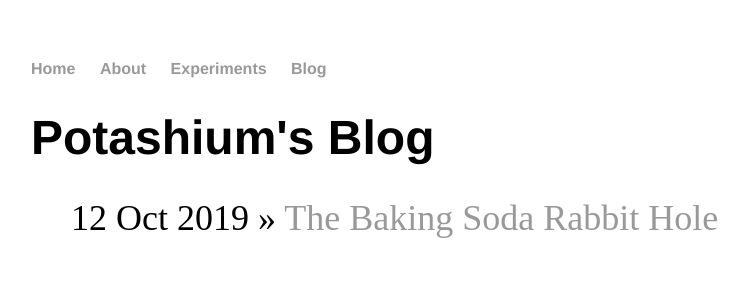
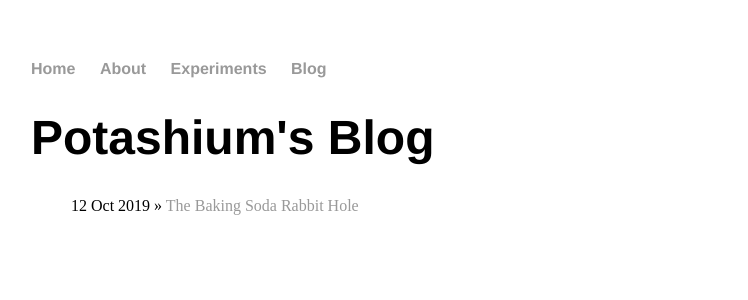
Before and after one commit to potashium/potashium.github.io, a Jekyll site: the page built from blog/index.html, in a window 1280 px wide. Shown: the top 300 px of the page, without its empty margins (161-909 px from the left). Built offline with Jekyll 4.4.1, drawn with Linux system fonts in a browser that asks for light colours.

Commit message:
Update main.css

```diff
--- a/css/main.css
+++ b/css/main.css
@@ -24,7 +24,7 @@ h1 {
     font-family:'Helvetica', 'Arial', 'Sans-Serif';
 }
 p {
-    font-size: 1.5em;
+    font-size: 1em;
     line-height: 1.4em;
     color: #333;
 }
@@ -35,10 +35,10 @@ footer {
 
 ul.posts {
     margin: 20px auto 40px;
-    font-size: 1.5em;
+    font-size: 1em;
 }
 
 ul.posts li {
     list-style: none;
-    font-size: 1.5em;
+    font-size: 1em;
 }
```
